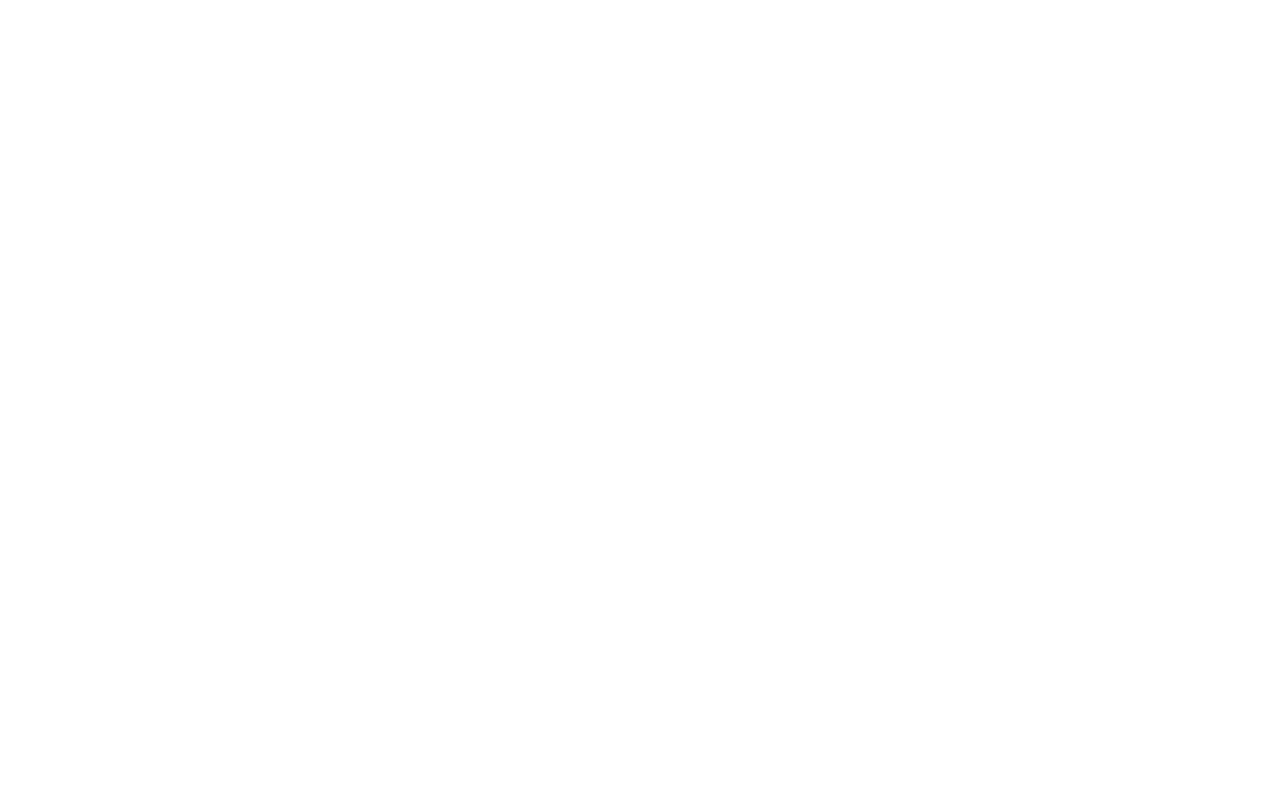
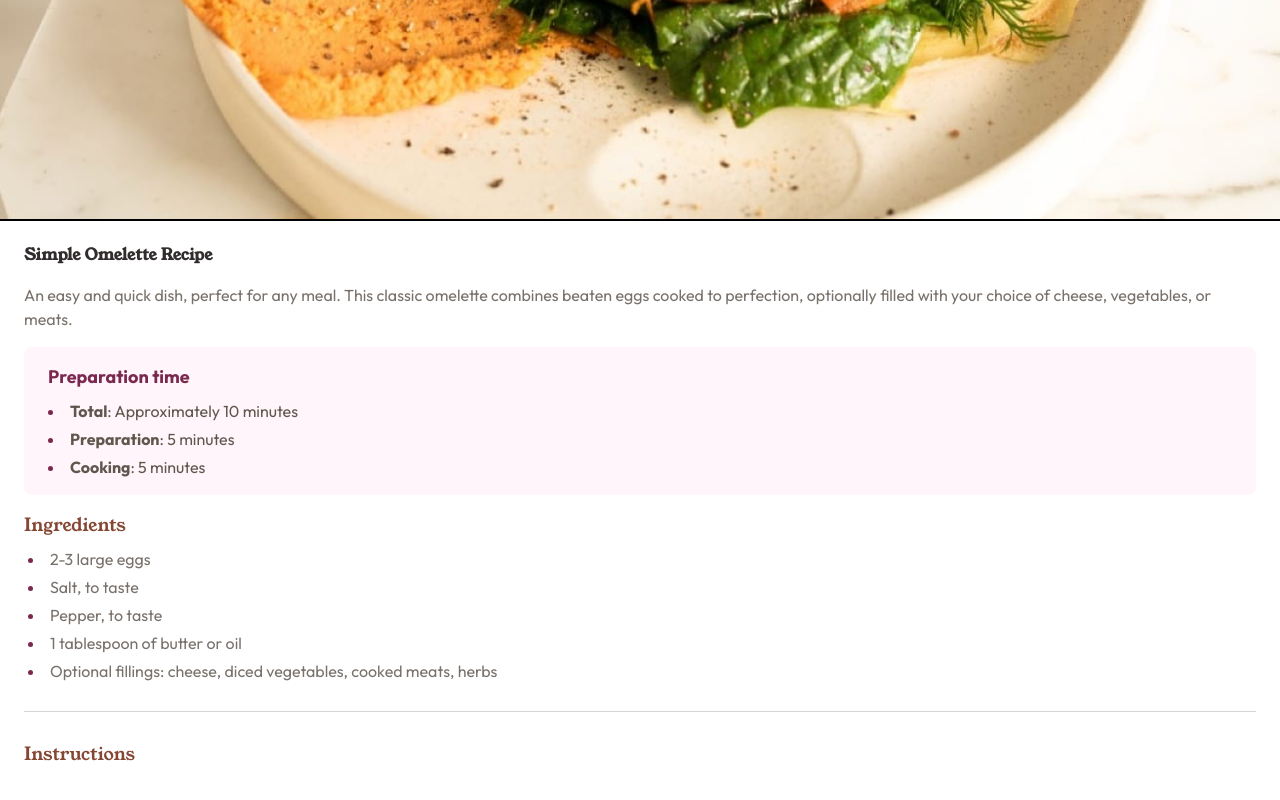
Before and after one commit to iArmanKarimi/challenge-recipe-page, a React (Vite) app: page / in a window 1280 px wide. Shown: the part 366-1166 px from the top of the page. Before the commit the page ends 800 px from the top, so only its background shows below. Built offline with nearby package versions, Linux system fonts and the light colour scheme.

Commit message:
feat: implement card component with recipe details and structure

```diff
--- a/src/components/Card.tsx
+++ b/src/components/Card.tsx
@@ -1,3 +1,66 @@
 export default function Card() {
-	return <div>Card</div>;
+	return (
+		<div>
+			<img
+				src="/public/images/image-omelette.jpeg"
+				alt="omelette"
+				className="w-full outline-2"
+			/>
+			{/* content */}
+			<div className="p-6 space-y-4">
+				<h1 className="font-serif font-bold text-stone-900 font-">
+					Simple Omelette Recipe
+				</h1>
+				<p className="font-outfit text-stone-500">
+					An easy and quick dish, perfect for any meal. This classic omelette
+					combines beaten eggs cooked to perfection, optionally filled with your
+					choice of cheese, vegetables, or meats.
+				</p>
+				{/* preparation */}
+				<div className="bg-rose-50 p-4 px-6 rounded-lg">
+					<h2 className="font-outfit font-bold text-rose-800 text-lg">
+						Preparation time
+					</h2>
+					<ul
+						className="list-disc list-inside
+						font-outfit text-stone-600 marker:text-rose-800
+						space-y-1 mt-2"
+					>
+						<li>
+							<b>Total</b>: Approximately 10 minutes
+						</li>
+						<li>
+							<b>Preparation</b>: 5 minutes
+						</li>
+						<li>
+							<b>Cooking</b>: 5 minutes
+						</li>
+					</ul>
+				</div>
+				<div>
+					<h2 className="text-lg font-serif text-brown-800 mb-2">
+						Ingredients
+					</h2>
+					<ul
+						className="list-disc list-inside font-outfit text-stone-500
+						marker:text-rose-800 space-y-1 pl-1"
+					>
+						<li>2-3 large eggs</li>
+						<li>Salt, to taste</li>
+						<li>Pepper, to taste</li>
+						<li>1 tablespoon of butter or oil</li>
+						<li>
+							Optional fillings: cheese, diced vegetables, cooked meats, herbs{" "}
+						</li>
+					</ul>
+				</div>
+				<hr className="text-stone-300 my-7" />
+				<div>
+					<h2 className="text-lg font-serif text-brown-800 mb-2">
+						Instructions
+					</h2>
+				</div>
+			</div>
+		</div>
+	);
 }
```
